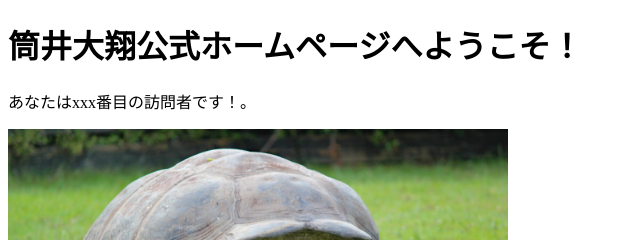
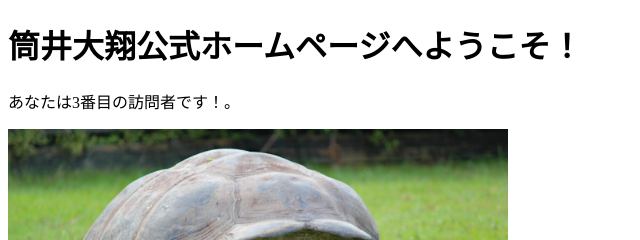
Before and after one commit to chinolove12/homePageRep, a plain HTML site: page index.html in a window 1280 px wide. Shown: the top 240 px of the page, 0-640 px from the left. Drawn offline with Linux system fonts and the light colour scheme; files whose address does not match are found by name.

Commit message:
Update index.html

```diff
--- a/index.html
+++ b/index.html
@@ -6,7 +6,7 @@
 </head>
 <body>
   <h1>筒井大翔公式ホームページへようこそ！</h1>
-  <p>あなたはxxx番目の訪問者です！。</p>
+  <p>あなたは3番目の訪問者です！。</p>
   <img src="root/kame.jpg" alt="かめさん" width="500">
 </body>
 </html>
```
